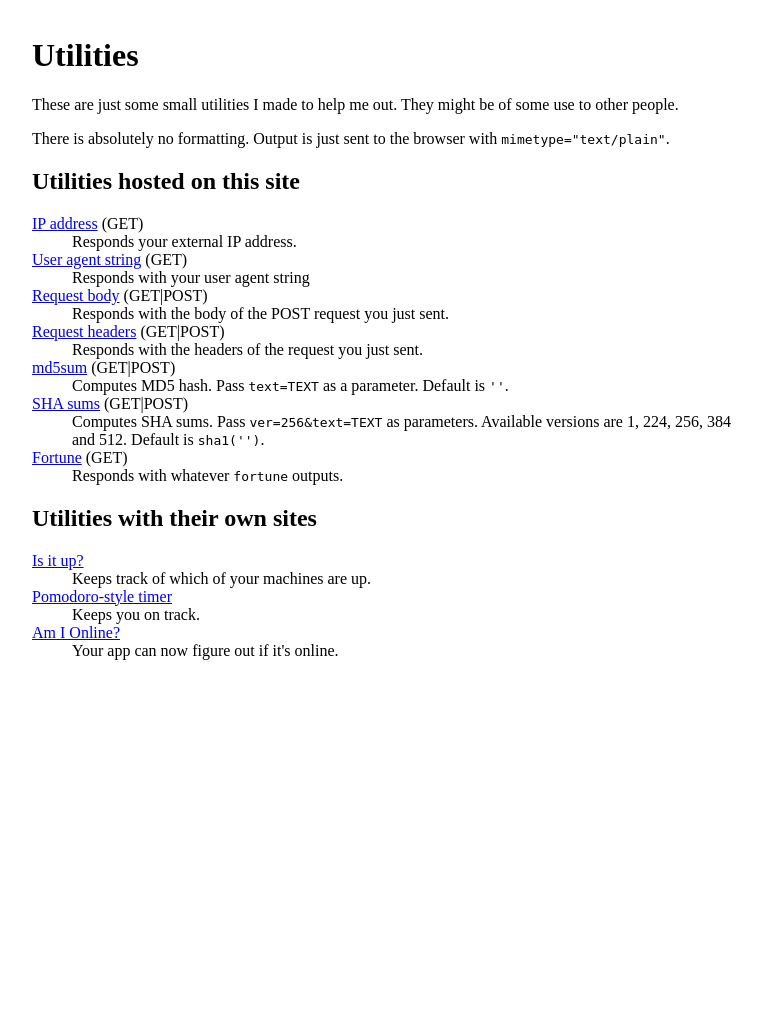
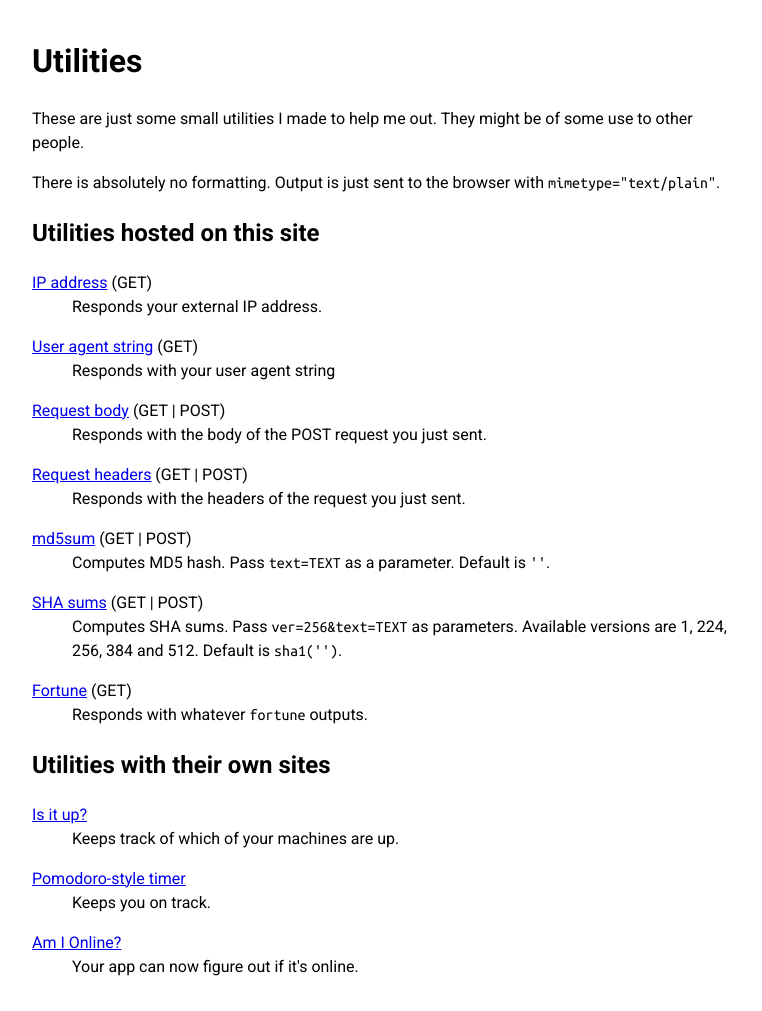
Before and after one commit to avacariu/utils-site, a Flask app: page / in a window 1280 px wide. Shown: the whole page, without its empty margins (258-1020 px from the left). Before the commit the page ends 660 px from the top, so only its background shows below. Run offline with Flask 2, Linux system fonts and the light colour scheme.

Commit message:
Improve styling with some new fonts

```diff
--- a/app/templates/base.html
+++ b/app/templates/base.html
@@ -7,11 +7,21 @@
     <title>Main page - Andrei's utilities</title>
     {% endif %}
 
+    <link href='https://fonts.googleapis.com/css?family=Roboto:400,700,400italic,500|Ubuntu+Mono' rel='stylesheet' type='text/css'>
+
     <style>
       body {
         max-width: 700px;
         margin: 0 auto;
         padding: 1rem;
+        font-family: "Roboto", sans-serif;
+        line-height: 1.5;
+      }
+      code, pre {
+        font-family: "Ubuntu Mono", monospace;
+      }
+      dd {
+        margin-bottom: 1rem;
       }
     </style>
   </head>
```
Also changed, not shown: app/templates/main.html (+4 -4 lines).
